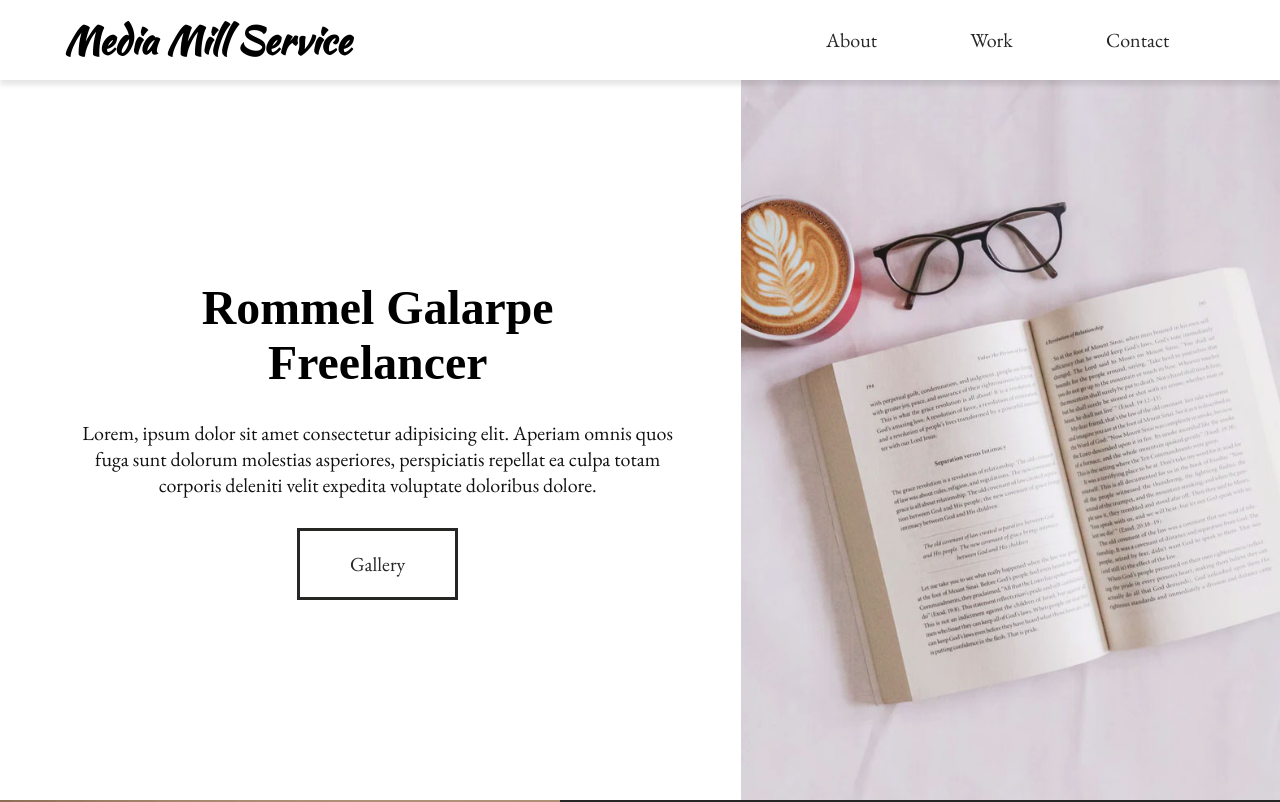
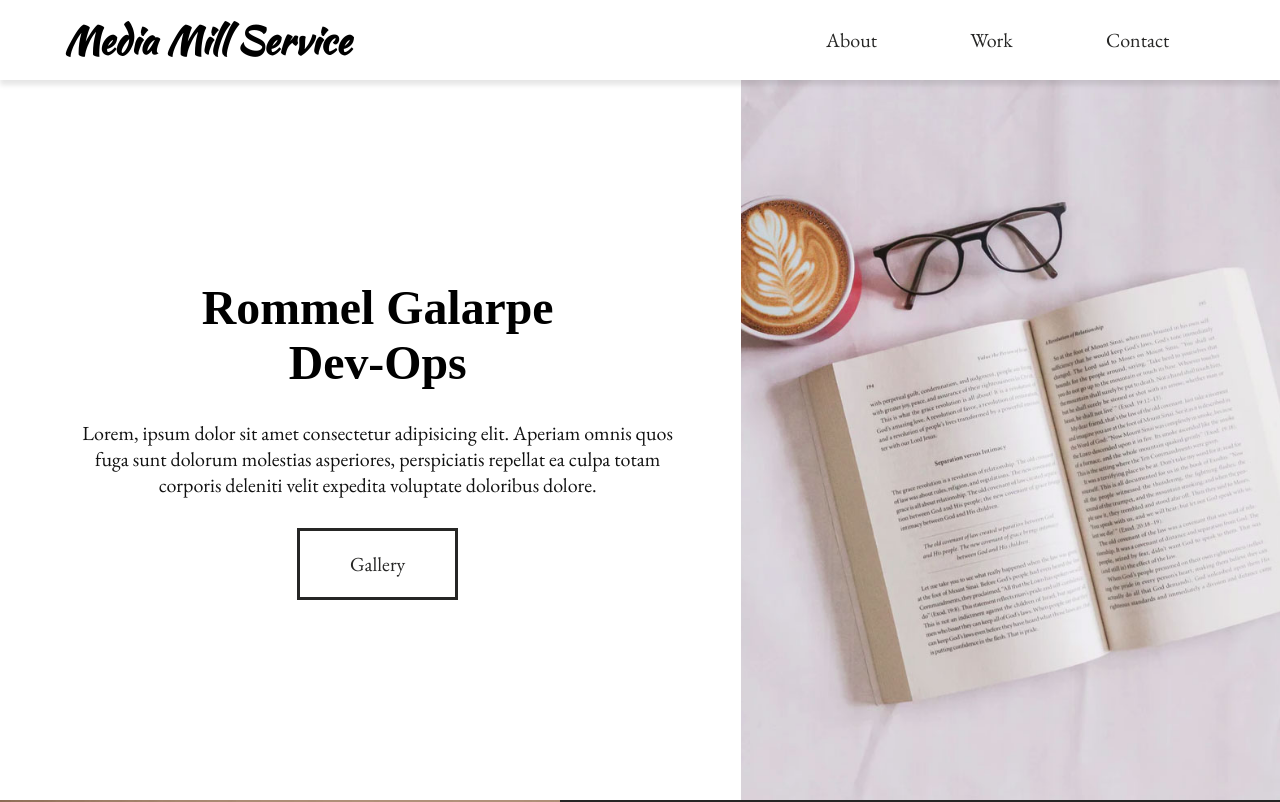
Before and after one commit to elcajo/mediamill, a website: page index.html in a window 1280 px wide. Shown: the top 802 px of the page. Drawn offline with Linux system fonts and the light colour scheme; a web font is replaced by a local one.

Commit message:
Update Dev Ops position

```diff
--- a/index.html
+++ b/index.html
@@ -37,7 +37,7 @@
             <main>
                 <section class="hero">
                     <div class="hero-introduction flex">
-                        <h2>Rommel Galarpe <br/> Freelancer</h2>
+                        <h2>Rommel Galarpe <br/>Dev-Ops</h2>
                         <p>Lorem, ipsum dolor sit amet consectetur adipisicing elit. Aperiam omnis quos fuga sunt dolorum molestias
                             asperiores, perspiciatis repellat ea culpa totam corporis deleniti velit expedita voluptate doloribus dolore.</p>
                          <a href="#gallery">Gallery</a>
```
